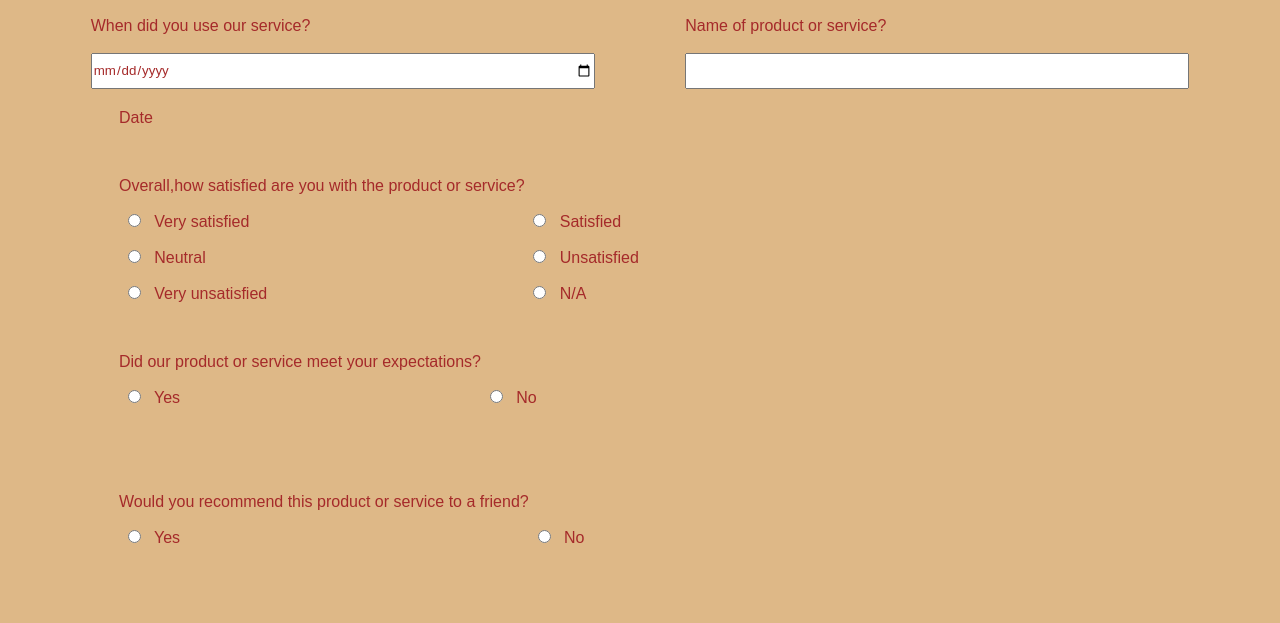
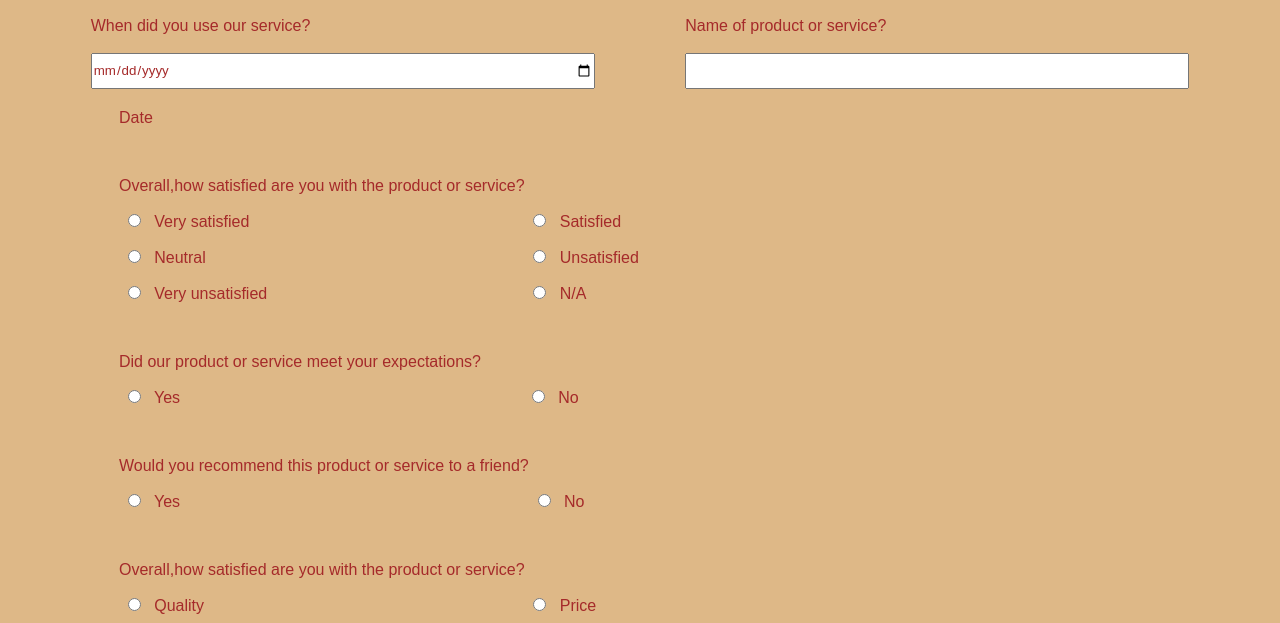
Before and after one commit to Abed001/flexbox, a plain HTML site: page index.html in a window 1280 px wide. Shown: the part 177-800 px from the top of the page. Drawn offline with Linux system fonts and the light colour scheme.

Commit message:
improving spacing

```diff
--- a/index.html
+++ b/index.html
@@ -63,30 +63,19 @@
       </section>
 
         <section class="flexstart pad">
-
             <div>
-
               <p>Did our product or service meet your expectations?</p><br>
                 <input type="radio" id="Yes" >
-                <label for="Yes">Yes</label><br><br>
-                 <br>
-
-
+                  <label for="Yes">Yes</label>
 
             </div>
-
-
-          <div>
+            <div class="padleft" >
 
               <br><br>
             <input type="radio" id="No" >
-          <label for="No">No</label><br><br>
-
-        <br>
+            <label for="No">No</label>
 
           </div>
-
-
          </section>
 
 
@@ -98,21 +87,16 @@
 
         <p>Would you recommend this product or service to a friend?</p><br>
           <input type="radio" id="Yes" >
-            <label for="Yes">Yes</label><br><br>
-             <br>
-
-
-
+            <label for="Yes">Yes</label>
       </div>
 
 
       <div>
-
     <br><br>
       <input type="radio" id="No" >
-      <label for="No">No</label><br><br>
+      <label for="No">No</label>
 
-    <br>
+
 
     </div>
 
@@ -129,7 +113,7 @@
         <input type="radio" id="Quality" >
         <label for="Quality">Quality</label><br><br>
         <input type="radio" id="Customer service" >
-        <label for="Customer service">Customer service</label><br><br>
+        <label for="Customer service">Customer service</label>
 
 
 
@@ -143,9 +127,8 @@
    <input type="radio" id="Price" >
    <label for="Price">Price</label><br><br>
    <input type="radio" id="Installation or first user experience">
-   <label for="Installation or first user experience">Installation or first user experience</label><br><br>
+   <label for="Installation or first user experience">Installation or first user experience</label>
 
- <br>
 
   </div>
 
--- a/style.css
+++ b/style.css
@@ -89,3 +89,6 @@
         padding-top: 100px;
     padding-left: 150px;
     }
+    .padleft{
+        padding-left: 42px;
+    }
```
Lines whose indentation alone changed are shown as unchanged.
